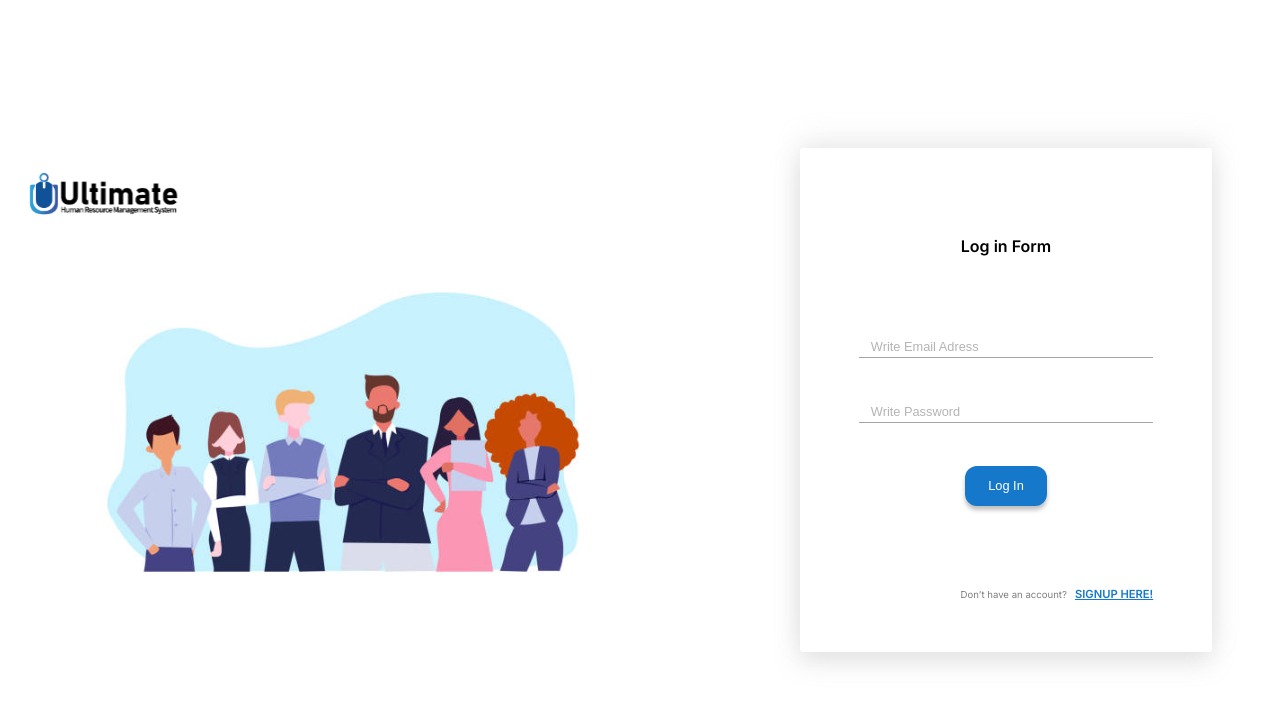
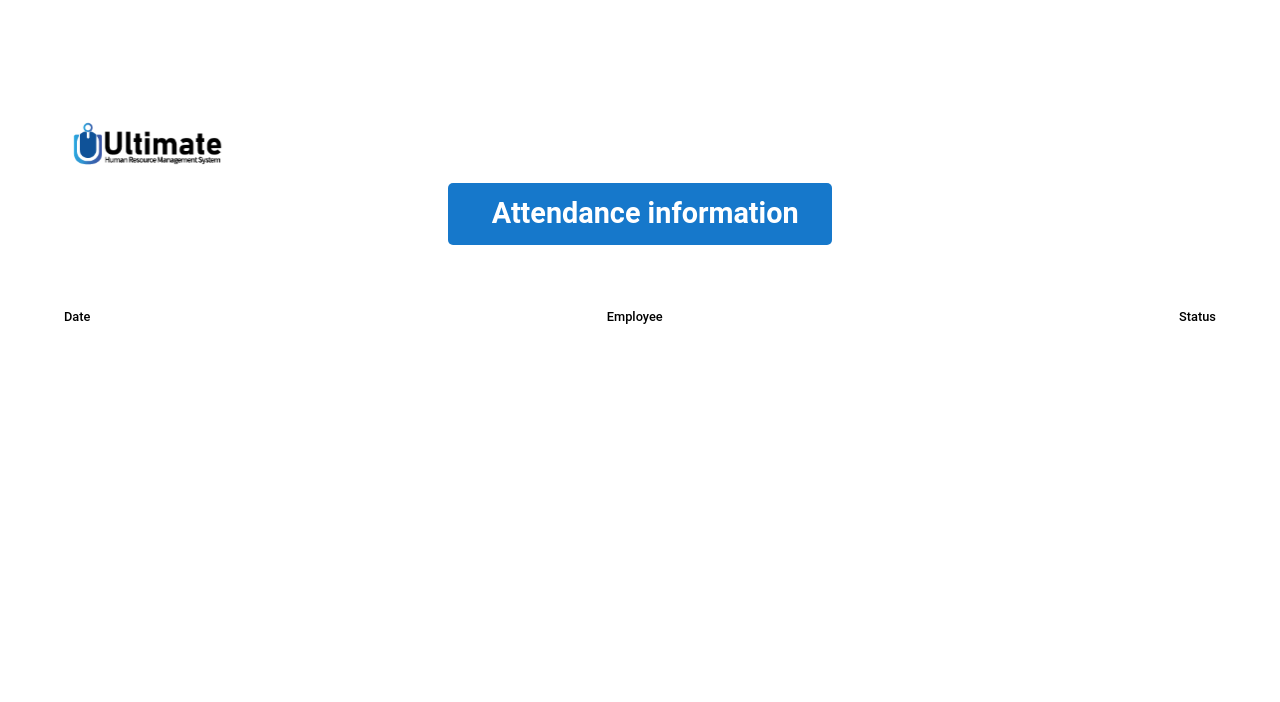
Before and after one commit to nasim67reja/Attendence_task, a React (Create React App) app: page /attendance in a window 1280 px wide. Before the commit this address led to /attendance#/login. Shown: the top 702 px of the page. Built offline with nearby package versions, Linux system fonts and the light colour scheme.

Commit message:
Final Commit 🚀

```diff
--- a/src/components/Form/loginform.scss
+++ b/src/components/Form/loginform.scss
@@ -26,7 +26,10 @@ form {
       border-bottom: 1px solid #a4a4a4;
       padding: 3px 1.5rem;
       font-size: 1.6rem;
-      color: #b4b4b4;
+      color: #343;
+      &:focus {
+        border-bottom: 2px solid #a4a4a4;
+      }
 
       &::placeholder {
         font-weight: 400;
--- a/src/components/Form/signupfrom.scss
+++ b/src/components/Form/signupfrom.scss
@@ -50,8 +50,10 @@ form {
         border-bottom: 1px solid #a4a4a4;
         padding: 0.3rem 1.5rem;
         font-size: 1.6rem;
-        color: #b4b4b4;
-
+        color: #343;
+        &:focus {
+          border-bottom: 2px solid #a4a4a4;
+        }
         &::placeholder {
           font-weight: 400;
           font-size: 1.6rem;
--- a/src/index.js
+++ b/src/index.js
@@ -6,7 +6,7 @@ import "./index.css";
 
 const root = ReactDOM.createRoot(document.getElementById("root"));
 root.render(
-  <HashRouter>
+  <BrowserRouter>
     <App />
-  </HashRouter>
+  </BrowserRouter>
 );
```
